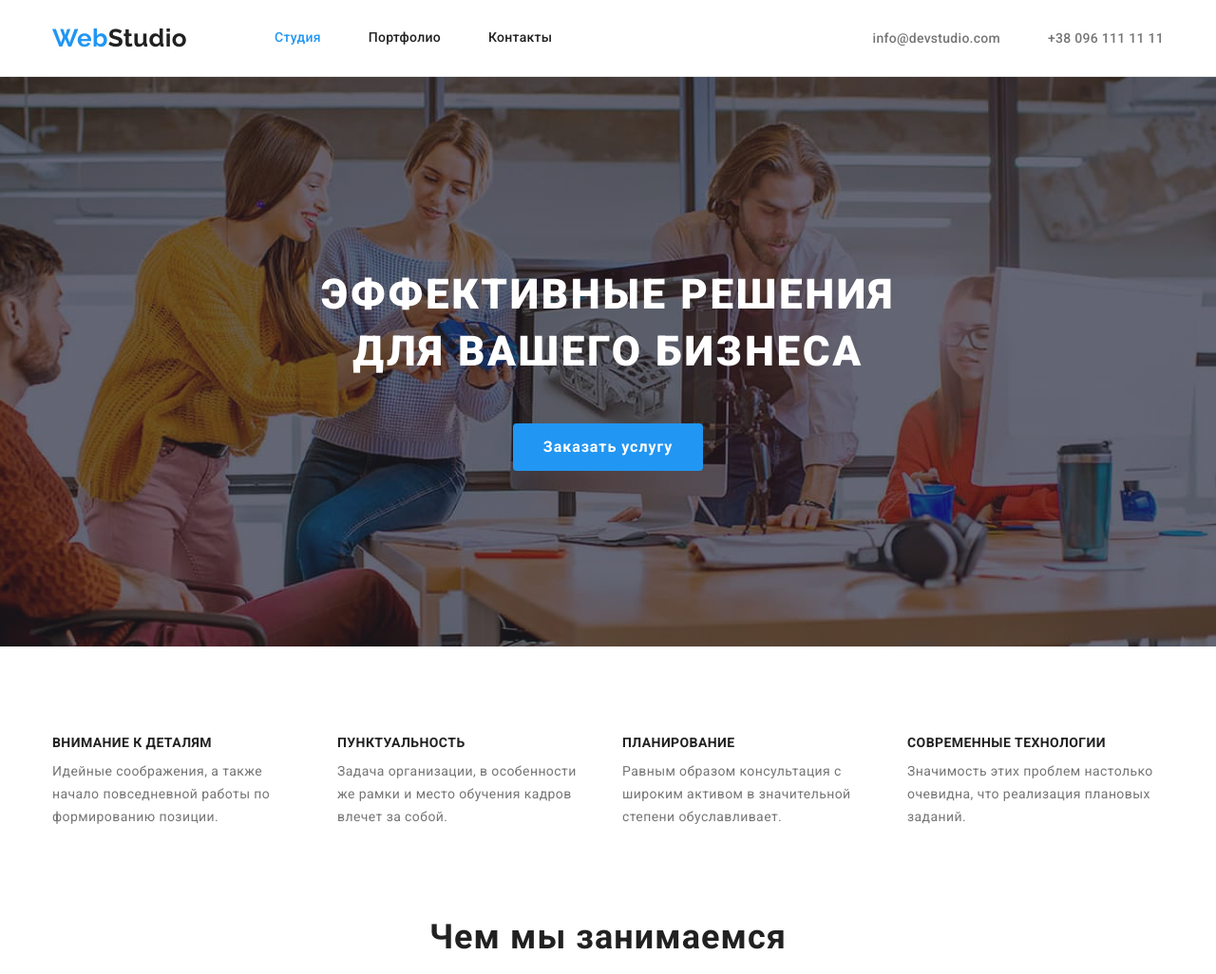
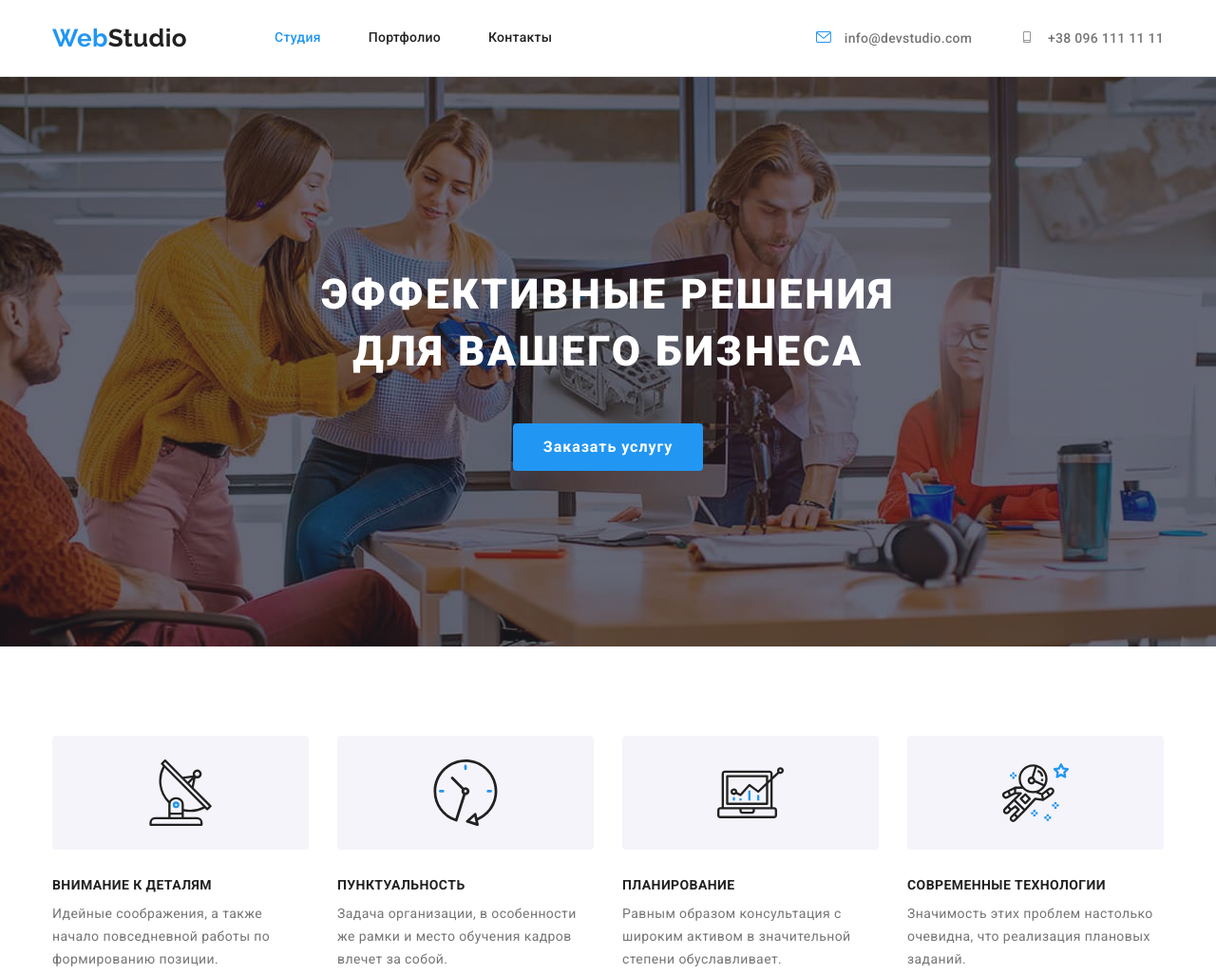
Before and after one commit to Xdecent0/goit-markup-hw-04, a plain HTML site: page index.html in a window 1280 px wide. Shown: the top 1026 px of the page at 95% size. Drawn offline with nearby package versions, Linux system fonts and the light colour scheme.

Commit message:
header icons

```diff
--- a/css/style.css
+++ b/css/style.css
@@ -63,6 +63,16 @@ button:focus {
 .section {
     padding: 94px 0;
 }
+.information-icon-container{
+    display: flex;
+    justify-content: center;
+    align-items: center;
+    margin-bottom: 30px;
+    background-color: var(--additional-background-color);
+    border-radius: 4px;
+    width: 270px;
+    height: 120px;
+}
 /* Помогалка */
 .visually-hidden {
     position: absolute;
@@ -89,7 +99,6 @@ button:focus {
 }
 
 .overlay{
-    /* max-width: 1600px; */
     height: 600px;
     margin: 0 auto;
     background-image:linear-gradient(
@@ -132,9 +141,6 @@ margin-right: 8px;
 .example-container-item:nth-child(3n) {
     margin-right: 0px;
 }
-/* .example-container-item:nth-last-child(-n + 3) {
-    margin-bottom: 94px;
-} */
 .contacts-nav .contacts-nav-item + .contacts-nav-item{
     margin-left: 50px;
 }
@@ -182,6 +188,7 @@ margin-right: 8px;
 .contacts-nav .address-link:hover,
 .contacts-nav .address-link:focus {
     color: var(--hover-text-color);
+    fill: var(--hover-text-color);
 }
 .address-link {
     font-style: normal;
@@ -374,3 +381,22 @@ margin-right: 30px;
     border-left: 1px solid var(--border-header-color);
     border-bottom: 1px solid var(--border-header-color);
 }
+
+.information-icon {
+    width: 70px;
+    height: 70px;
+}
+
+.header-icon {
+    margin-right: 10px;
+}
+
+.mail-icon {
+    width: 16px;
+    height: 12px;
+}
+
+.phone-icon {
+    width: 10px;
+    height: 16px;
+}
--- a/index.html
+++ b/index.html
@@ -50,12 +50,19 @@
             <a
               class="contacts-link section-link"
               href="mailto:info@devstudio.com"
-              >info@devstudio.com</a
+            >
+              <svg class="header-icon mail-icon">
+                <use href="./images/logo/symbol-defs.svg#icon-envelope"></use>
+              </svg>
+              info@devstudio.com</a
             >
           </li>
           <li class="contacts-nav-item">
-            <a class="contacts-link section-link" href="tel:+380961111111"
-              >+38 096 111 11 11</a
+            <a class="contacts-link section-link" href="tel:+380961111111">
+              <svg class="header-icon mail-icon">
+                <use href="./images/logo/symbol-defs.svg#icon-smartphone"></use>
+              </svg>
+              +38 096 111 11 11</a
             >
           </li>
         </ul>
@@ -79,6 +86,11 @@
           <h2 class="visually-hidden">Краткая информация</h2>
           <ul class="section-list">
             <li class="section-list-item">
+              <div class="information-icon-container">
+                <svg class="information-icon">
+                  <use href="./images/logo/symbol-defs.svg#icon-antenna"></use>
+                </svg>
+              </div>
               <h3 class="section-title section-list-header">
                 Внимание к деталям
               </h3>
@@ -88,6 +100,11 @@
               </p>
             </li>
             <li class="section-list-item">
+              <div class="information-icon-container">
+                <svg class="information-icon">
+                  <use href="./images/logo/symbol-defs.svg#icon-clock"></use>
+                </svg>
+              </div>
               <h3 class="section-title section-list-header">Пунктуальность</h3>
               <p class="main-info-text">
                 Задача организации, в особенности же рамки и место обучения
@@ -95,6 +112,11 @@
               </p>
             </li>
             <li class="section-list-item">
+              <div class="information-icon-container">
+                <svg class="information-icon">
+                  <use href="./images/logo/symbol-defs.svg#icon-diagram"></use>
+                </svg>
+              </div>
               <h3 class="section-title section-list-header">Планирование</h3>
               <p class="main-info-text">
                 Равным образом консультация с широким активом в значительной
@@ -102,6 +124,13 @@
               </p>
             </li>
             <li class="section-list-item">
+              <div class="information-icon-container">
+                <svg class="information-icon">
+                  <use
+                    href="./images/logo/symbol-defs.svg#icon-astronaut"
+                  ></use>
+                </svg>
+              </div>
               <h3 class="section-title section-list-header">
                 Современные технологии
               </h3>
```
